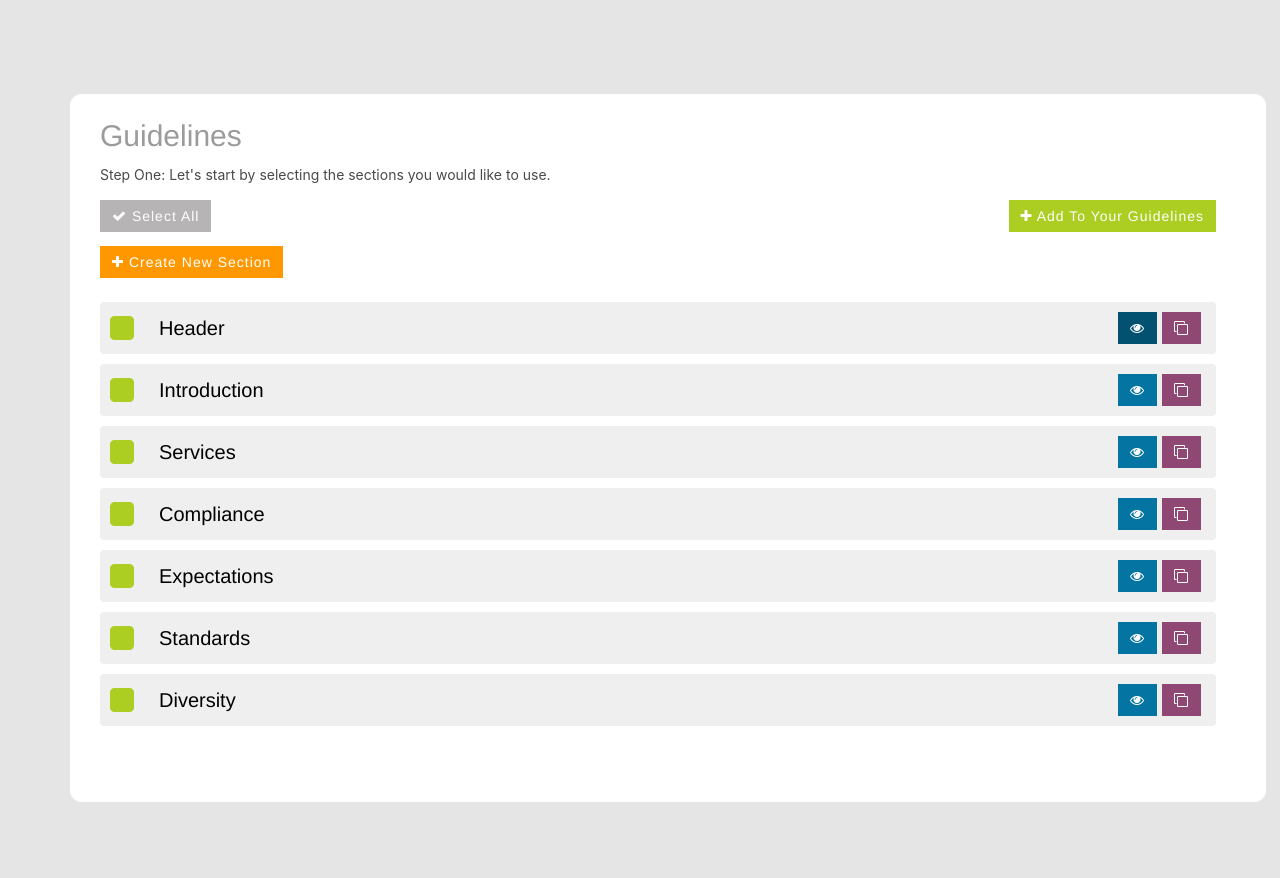
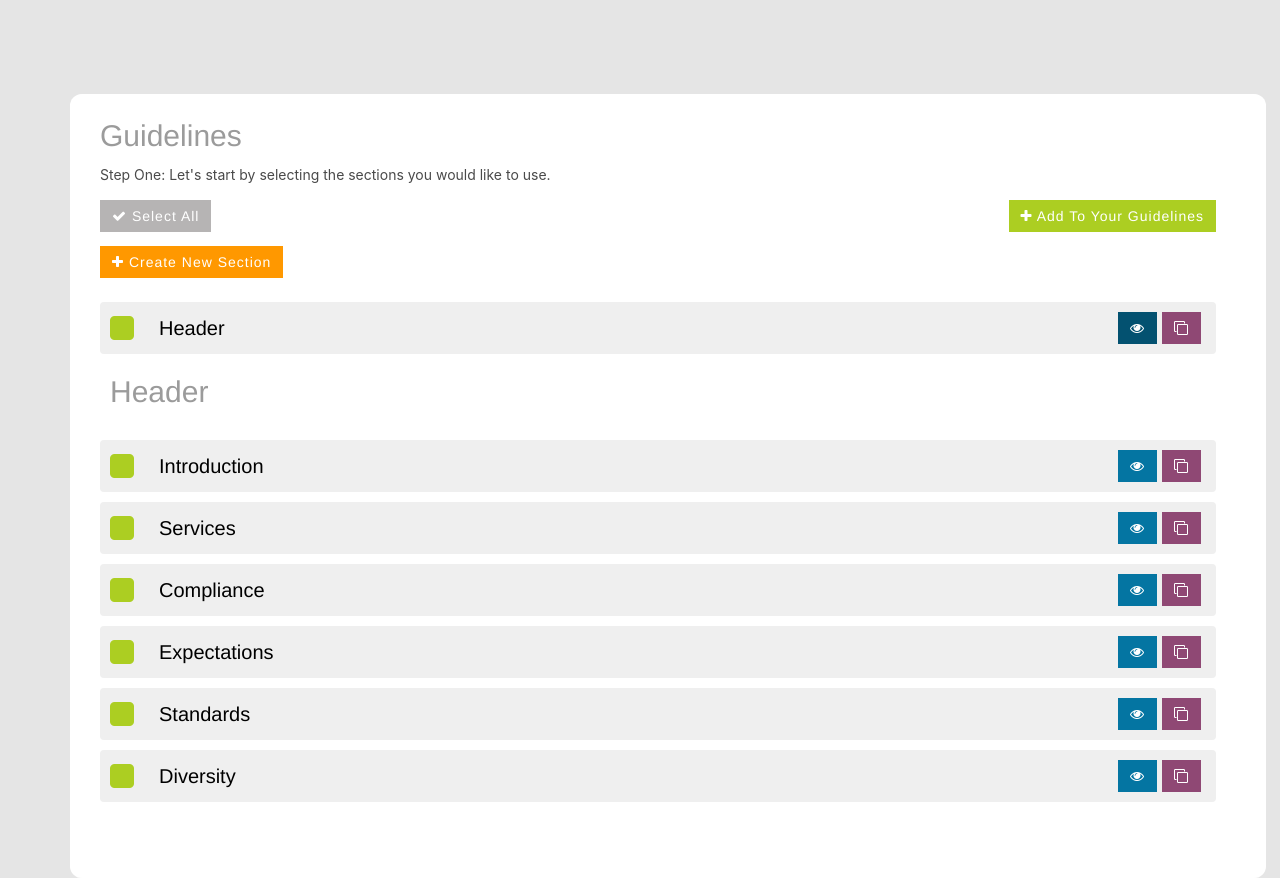
Before and after one commit to gug007/DL-Guidelines, a React (Create React App) app: page /1 in a window 1280 px wide. Both pictures are taken after a click on the button 1137 px from the left and 328 px from the top of the page. Before the commit the page ends 802 px from the top, so only its background shows below. Built offline with nearby package versions, Linux system fonts and the light colour scheme; a web font is replaced by a local one.

Commit message:
toggle section

```diff
--- a/src/App.js
+++ b/src/App.js
@@ -1,7 +1,7 @@
 import React from "react";
 import { BrowserRouter as Router, Switch, Route } from "react-router-dom";
 import Guidelines from "./Guidelines";
-import Guide from "./Guide";
+import Guide from "./Guide/Guide";
 import "./App.css";
 
 function App() {
--- a/src/Guide.js
+++ b/src/Guide/Guide.js
@@ -1,5 +1,6 @@
-import React, { useState } from "react";
-import Container from "./Container";
+import React, { useCallback, useState } from "react";
+import Container from "../Container";
+import GuideItem from "./GuideItem";
 
 const instructionsStepOne =
   "Step One: Let's start by selecting the sections you would like to use.";
@@ -70,16 +71,16 @@ const availableSections = [
 ];
 
 export default function Guide({ addToGuidelines }) {
-  const [newGuide, setNewGuide] = useState(null);
   const [selected, setSelected] = useState([]);
 
-  const isSelected = (v) => selected.includes(v.id);
-
-  const toggleSection = (v) => {
-    setSelected((prev) =>
-      prev.includes(v.id) ? prev.filter((g) => g !== v.id) : prev.concat(v.id)
-    );
-  };
+  const toggleItem = useCallback(
+    (v) => {
+      setSelected((prev) =>
+        prev.includes(v.id) ? prev.filter((g) => g !== v.id) : prev.concat(v.id)
+      );
+    },
+    [setSelected]
+  );
 
   const deleteAll = () => {
     setSelected([]);
@@ -121,112 +122,12 @@ export default function Guide({ addToGuidelines }) {
             className="dl-guidelines guide-elements pr-large flex flex-column"
           >
             {availableSections.map((v, i) => (
-              <>
-                <div
-                  key={i}
-                  className={`${"__active"} item-section flex flex-column pa-small mb-medium`}
-                >
-                  <div
-                    style={{ display: "flex", justifyContent: "space-between" }}
-                    className="item-header flex flex-row flex-vert-center mb-medium pa-medium"
-                  >
-                    <div style={{ display: "flex", alignItems: "center" }}>
-                      <svg
-                        className="move mr-medium hidden"
-                        viewBox="0 0 24 24"
-                        width="16"
-                        height="16"
-                        stroke="currentColor"
-                        strokeWidth="2"
-                        fill="none"
-                        strokeLinecap="round"
-                        strokeLinejoin="round"
-                      >
-                        <polyline points="5 9 2 12 5 15"></polyline>
-                        <polyline points="9 5 12 2 15 5"></polyline>
-                        <polyline points="15 19 12 22 9 19"></polyline>
-                        <polyline points="19 9 22 12 19 15"></polyline>
-                        <line x1="2" y1="12" x2="22" y2="12"></line>
-                        <line x1="12" y1="2" x2="12" y2="22"></line>
-                      </svg>
-                      <div
-                        className="action-select mr-small"
-                        onClick={() => toggleSection(v)}
-                      >
-                        {isSelected(v) ? (
-                          <a
-                            className={isSelected(v) ? "active" : ""}
-                            title="Selet"
-                            role="button"
-                            tabIndex="0"
-                          >
-                            <i className="fa fa-check-square" />
-                            <span>selected</span>
-                          </a>
-                        ) : (
-                          <a title="Selet" role="button" tabIndex="0">
-                            <i className="fa fa-square" />
-                            <span>select</span>
-                          </a>
-                        )}
-                      </div>
-                      <h4 className="ml-large mb-0">{v.title}</h4>
-                    </div>
-                    <div className="section-actions flex flex-row">
-                      <div className="action-preview mr-small">
-                        <a
-                          className="btn btn-default btn-info"
-                          title="Preview"
-                          role="button"
-                          tabIndex="0"
-                        >
-                          <i className="fa fa-eye" aria-hidden="true" />
-                          <span>preview</span>
-                        </a>
-                      </div>
-                      <div className="action-edit mr-small hidden">
-                        <a
-                          className="btn btn-primary edit-contact-modal-btn"
-                          title="Edit"
-                          role="button"
-                          tabIndex="0"
-                        >
-                          <i className="fa fa-pencil" aria-hidden="true" />
-                          <span>edit</span>
-                        </a>
-                      </div>
-                      <div className="action-edit mr-small">
-                        <a
-                          className="btn btn-clone"
-                          title="Edit"
-                          role="button"
-                          tabIndex="0"
-                        >
-                          <i className="fa fa-clone" aria-hidden="true" />
-                          <span>clone</span>
-                        </a>
-                      </div>
-                      <div className="action-remove mr-small hidden">
-                        <a
-                          className="btn btn-default"
-                          title="Delete"
-                          role="button"
-                          tabIndex="0"
-                        >
-                          <i className="fa fa-trash" aria-hidden="true" />
-                          <span>delete</span>
-                        </a>
-                      </div>
-                    </div>
-                  </div>
-                  {isSelected(v) && (
-                    <div
-                      className="item-content pa-medium"
-                      dangerouslySetInnerHTML={{ __html: v.defaultText }}
-                    />
-                  )}
-                </div>
-              </>
+              <GuideItem
+                key={i}
+                item={v}
+                selected={selected}
+                toggleItem={toggleItem}
+              />
             ))}
           </div>
         </div>
--- /dev/null
+++ b/src/Guide/GuideItem.js
@@ -0,0 +1,122 @@
+import React, { useState } from "react";
+
+export default function GuideItem({ item, selected, toggleItem }) {
+  const [open, setOpen] = useState(false);
+
+  const isSelected = (v) => selected.includes(v.id);
+
+  const toggleSection = () => {
+    setOpen((v) => !v);
+  };
+
+  return (
+    <>
+      <div
+        className={`${
+          open ? "active" : ""
+        } item-section flex flex-column pa-small mb-medium`}
+      >
+        <div
+          style={{ display: "flex", justifyContent: "space-between" }}
+          className="item-header flex flex-row flex-vert-center mb-medium pa-medium"
+        >
+          <div style={{ display: "flex", alignItems: "center" }}>
+            <svg
+              className="move mr-medium hidden"
+              viewBox="0 0 24 24"
+              width="16"
+              height="16"
+              stroke="currentColor"
+              strokeWidth="2"
+              fill="none"
+              strokeLinecap="round"
+              strokeLinejoin="round"
+            >
+              <polyline points="5 9 2 12 5 15"></polyline>
+              <polyline points="9 5 12 2 15 5"></polyline>
+              <polyline points="15 19 12 22 9 19"></polyline>
+              <polyline points="19 9 22 12 19 15"></polyline>
+              <line x1="2" y1="12" x2="22" y2="12"></line>
+              <line x1="12" y1="2" x2="12" y2="22"></line>
+            </svg>
+            <div
+              className="action-select mr-small"
+              onClick={() => toggleItem(item)}
+            >
+              {isSelected(item) ? (
+                <a
+                  className={isSelected(item) ? "active" : ""}
+                  title="Selet"
+                  role="button"
+                  tabIndex="0"
+                >
+                  <i className="fa fa-check-square" />
+                  <span>selected</span>
+                </a>
+              ) : (
+                <a title="Selet" role="button" tabIndex="0">
+                  <i className="fa fa-square" />
+                  <span>select</span>
+                </a>
+              )}
+            </div>
+            <h4 className="ml-large mb-0">{item.title}</h4>
+          </div>
+          <div className="section-actions flex flex-row">
+            <div className="action-preview mr-small">
+              <a
+                className="btn btn-default btn-info"
+                title="Preview"
+                role="button"
+                tabIndex="0"
+                onClick={toggleSection}
+              >
+                <i className="fa fa-eye" aria-hidden="true" />
+                <span>preview</span>
+              </a>
+            </div>
+            <div className="action-edit mr-small hidden">
+              <a
+                className="btn btn-primary edit-contact-modal-btn"
+                title="Edit"
+                role="button"
+                tabIndex="0"
+              >
+                <i className="fa fa-pencil" aria-hidden="true" />
+                <span>edit</span>
+              </a>
+            </div>
+            <div className="action-edit mr-small">
+              <a
+                className="btn btn-clone"
+                title="Edit"
+                role="button"
+                tabIndex="0"
+              >
+                <i className="fa fa-clone" aria-hidden="true" />
+                <span>clone</span>
+              </a>
+            </div>
+            <div className="action-remove mr-small hidden">
+              <a
+                className="btn btn-default"
+                title="Delete"
+                role="button"
+                tabIndex="0"
+              >
+                <i className="fa fa-trash" aria-hidden="true" />
+                <span>delete</span>
+              </a>
+            </div>
+          </div>
+        </div>
+        {open && (
+          <div
+            className="item-content pa-medium"
+            dangerouslySetInnerHTML={{ __html: item.defaultText }}
+          />
+        )}
+      </div>
+    </>
+  );
+}
```
